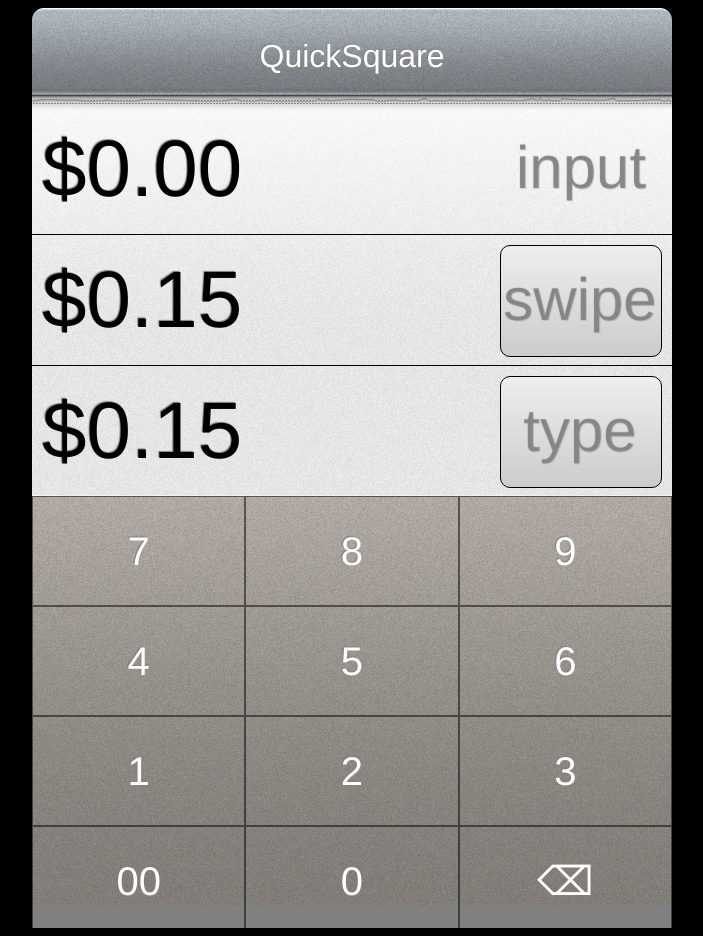
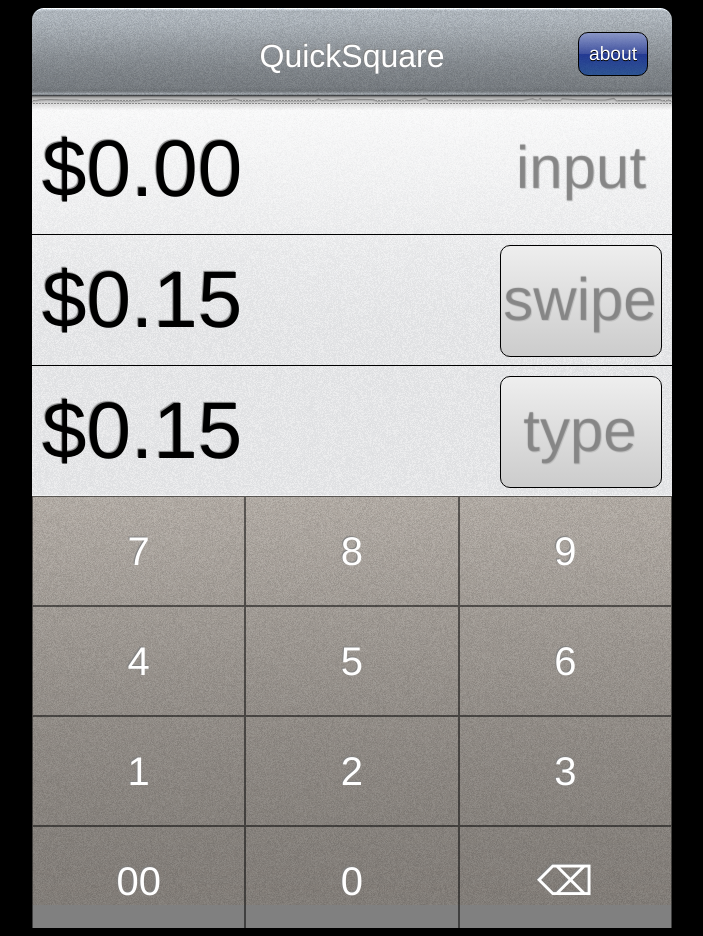
Before and after one commit to will/quicksquare, a plain HTML site: page index.html in a window 1280 px wide. Shown: the whole page, without its empty margins (288-991 px from the left). Drawn offline with Linux system fonts and the light colour scheme.

Commit message:
style about button

```diff
--- a/index.html
+++ b/index.html
@@ -14,6 +14,7 @@
         <div class='title'>
           QuickSquare
         </div>
+        <a href="#">about</a>
       </div>
       <div class='note'>
         <div class='input'>
--- a/style.css
+++ b/style.css
@@ -14,13 +14,29 @@ body {
 .topbar {
   width: 640px;
   height: 96px;
-  line-height: 96px;
   background: gray url('img/topbar.png') no-repeat top left;
+  position: relative;
 }
 
 .topbar .title {
   text-align: center;
   font-size: 2em;
+  line-height: 96px;
+}
+
+.topbar a {
+  position: absolute;
+  right: 24px;
+  top: 24px;
+  font-size: 1.2em;
+  color: white;
+  text-shadow: black 0px 1px 0px;
+  background-image: -webkit-gradient(linear, 0% 0%, 0% 100%, from(rgba(135, 148, 203, 0.847656)), color-stop(0.5, rgba(34, 56, 159, 0.746094)), color-stop(0.5, rgba(0, 27, 145, 0.746094)), to(rgba(2, 59, 152, 0.648438)));
+  text-align: center;
+  border: 1px solid black;
+  border-radius: 10px;
+  padding: 10px;
+  text-decoration: none;
 }
 
 .note {
```
